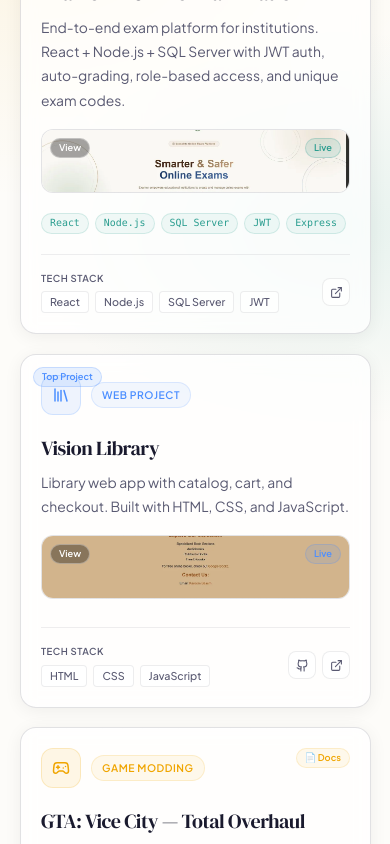
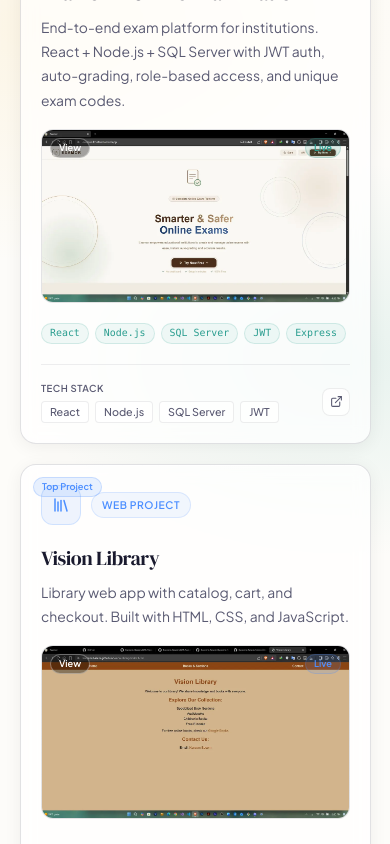
Before and after one commit to Kareem-Basem/Kareem-Basem-portfolio, a React (Create React App) app: page / in a window 390 px wide. Shown: the part 2100-2944 px from the top of the page. Built offline with nearby package versions, Linux system fonts and the light colour scheme.

Commit message:
Refine projects UI, animations, and layout

```diff
--- a/src/App.jsx
+++ b/src/App.jsx
@@ -4,7 +4,6 @@ import Navbar from './components/Navbar';
 import Hero from './components/Hero';
 import About from './components/About';
 import Projects from './components/Projects';
-import Testimonials from './components/Testimonials';
 import Experience from './components/Experience';
 import Certs from './components/Certs';
 import Contact from './components/Contact';
@@ -218,7 +217,6 @@ function Inner() {
       <Hero />
       <About />
       <Projects />
-      <Testimonials />
       <Experience />
       <Certs />
       <Contact />
--- a/src/components/GlassCard.jsx
+++ b/src/components/GlassCard.jsx
@@ -33,7 +33,7 @@ export default function GlassCard({ dark, glow, className = '', onClick, style =
   return (
     <div
       ref={cardRef}
-      className={`relative shimmer ${className}`}
+      className={`relative ${className}`}
       style={{
         ...(hov ? hover : base),
         transition: 'all 0.2s ease',
--- a/src/components/Navbar.jsx
+++ b/src/components/Navbar.jsx
@@ -13,7 +13,6 @@ export default function Navbar() {
   const links = [
     { id:'about',      label: tr.about },
     { id:'projects',   label: tr.projectsNav },
-    { id:'testimonials', label: tr.testimonialsNav },
     { id:'experience', label: tr.experience },
     { id:'certs',      label: tr.certs },
     { id:'contact',    label: tr.contact },
--- a/src/components/Projects.jsx
+++ b/src/components/Projects.jsx
@@ -308,9 +308,8 @@ function GlassCard({ p, m, chips, index, modalType, dark, onOpen, githubUrl, liv
         {/* Mini preview screen */}
         <div className="mt-4 mb-2">
           <div
-            className="relative rounded-xl overflow-hidden"
+            className="relative rounded-xl overflow-hidden preview-16-9"
             style={{
-              height: 64,
               background: dark
                 ? 'linear-gradient(135deg, rgba(255,255,255,0.06), rgba(255,255,255,0.02))'
                 : 'linear-gradient(135deg, rgba(255,255,255,0.95), rgba(255,255,255,0.7))',
--- a/src/components/Testimonials.jsx
+++ /dev/null
@@ -1,31 +0,0 @@
-import SectionHeader from './SectionHeader';
-import { useApp } from '../context/AppContext';
-import t from '../i18n/translations';
-import { glass, ink, muted, faint } from '../utils/glass';
-
-export default function Testimonials() {
-  const { dark, lang } = useApp();
-  const tr = t[lang];
-  const bg = dark ? '#101019' : '#f7f3ec';
-  return (
-    <section id="testimonials" style={{ background: bg }} className="py-20 md:py-24 px-[5%] transition-colors duration-300 overflow-x-hidden cv-auto section-shell">
-      <SectionHeader tag={tr.testimonialsTag} title={tr.testimonialsTitle}/>
-      <div className="grid md:grid-cols-3 gap-4">
-        {tr.testimonials.map((item, i) => (
-          <div key={i} className="rounded-2xl p-5 reveal" style={{ ...glass(dark) }}>
-            <p className="text-[.9rem] leading-[1.75]" style={{ color: ink(dark) }}>
-              “{item.quote}”
-            </p>
-            <div className="mt-4 pt-3" style={{ borderTop:`1px solid ${dark?'rgba(255,255,255,0.08)':'rgba(26,26,46,0.08)'}` }}>
-              <div className="text-sm font-semibold" style={{ color: ink(dark) }}>{item.name}</div>
-              <div className="text-[.75rem]" style={{ color: faint(dark) }}>{item.role}</div>
-            </div>
-          </div>
-        ))}
-      </div>
-      <p className="text-[.72rem] mt-4" style={{ color: muted(dark) }}>
-        {lang === 'ar' ? 'يمكن استبدال هذه الأقوال بآراء حقيقية لاحقاً.' : 'You can replace these with real testimonials later.'}
-      </p>
-    </section>
-  );
-}
--- a/src/i18n/translations.js
+++ b/src/i18n/translations.js
@@ -1,7 +1,7 @@
 const t = {
   en: {
     // Navbar
-    about:'About', projectsNav:'Projects', testimonialsNav:'Testimonials', experience:'Experience',
+    about:'About', projectsNav:'Projects', experience:'Experience',
     certs:'Certs', contact:'Contact', hireMe:'Hire Me',
 
     // Hero
@@ -30,13 +30,6 @@ const t = {
     ],
 
     // Experience
-    testimonialsTag:'Testimonials', testimonialsTitle:'Words That <em>Matter</em>',
-    testimonials:[
-      { quote:"Kareem learns fast, communicates clearly, and delivers dependable work.", name:"Mentor", role:"Program Supervisor" },
-      { quote:"Strong problem-solver with a real passion for cybersecurity and systems.", name:"Trainer", role:"Technical Lead" },
-      { quote:"Consistent, focused, and always improving—great teammate.", name:"Colleague", role:"Project Team" },
-    ],
-
     // Experience
     expTag:'Career', expTitle:'Experience & <em>Training</em>',
     all:'All', internships:'Internships', training:'Training',
@@ -51,7 +44,7 @@ const t = {
 
   ar: {
     // Navbar
-    about:'عني', projectsNav:'مشاريع', testimonialsNav:'آراء', experience:'خبرة',
+    about:'عني', projectsNav:'مشاريع', experience:'خبرة',
     certs:'شهادات', contact:'تواصل', hireMe:'وظّفني',
 
     // Hero
@@ -80,13 +73,6 @@ const t = {
     ],
 
     // Experience
-    testimonialsTag:'آراء', testimonialsTitle:'كلمات <em>تستحق الثقة</em>',
-    testimonials:[
-      { quote:'كريم سريع التعلّم، تواصله واضح، وتسليمه يعتمد عليه.', name:'موجّه', role:'مشرف برنامج' },
-      { quote:'حلّال مشكلات قوي وشغوف بالأمن السيبراني والأنظمة.', name:'مدرب', role:'قائد تقني' },
-      { quote:'ملتزم ويتحسن باستمرار—زميل ممتاز.', name:'زميل', role:'فريق مشروع' },
-    ],
-
     // Experience
     expTag:'المسار المهني', expTitle:'الخبرة <em>والتدريب</em>',
     all:'الكل', internships:'التدريبات', training:'الكورسات',
--- a/src/index.css
+++ b/src/index.css
@@ -22,6 +22,16 @@
     outline-offset: 3px;
   }
   section[id] { scroll-margin-top: 90px; }
+}
+
+/* Hide side scrollbar (keep scroll) */
+html, body {
+  scrollbar-width: none;
+}
+html::-webkit-scrollbar,
+body::-webkit-scrollbar {
+  width: 0;
+  height: 0;
 }
 
 :root {
@@ -287,16 +297,14 @@ html {
 /* Scroll reveal */
 .reveal {
   opacity: 0;
-  transform: translate3d(0, 18px, 0);
-  filter: blur(1.5px);
-  transition: opacity 0.28s ease, transform 0.28s ease, filter 0.28s ease;
+  transform: translate3d(0, 14px, 0);
+  transition: opacity 0.26s ease, transform 0.26s ease;
   will-change: opacity, transform;
 }
 
 .reveal.visible {
   opacity: 1;
   transform: translate3d(0, 0, 0);
-  filter: blur(0);
 }
 
 .card-lift {
@@ -357,7 +365,6 @@ html {
 
 @media (max-width: 768px) {
   .reveal {
-    filter: none;
     transition: opacity 0.22s ease, transform 0.22s ease;
     will-change: auto;
   }
@@ -380,6 +387,11 @@ html {
   }
 }
 
+/* Project preview ratio */
+.preview-16-9 {
+  aspect-ratio: 16 / 9;
+}
+
 @media (prefers-reduced-motion: reduce) {
   html { scroll-behavior: auto; }
 
```
